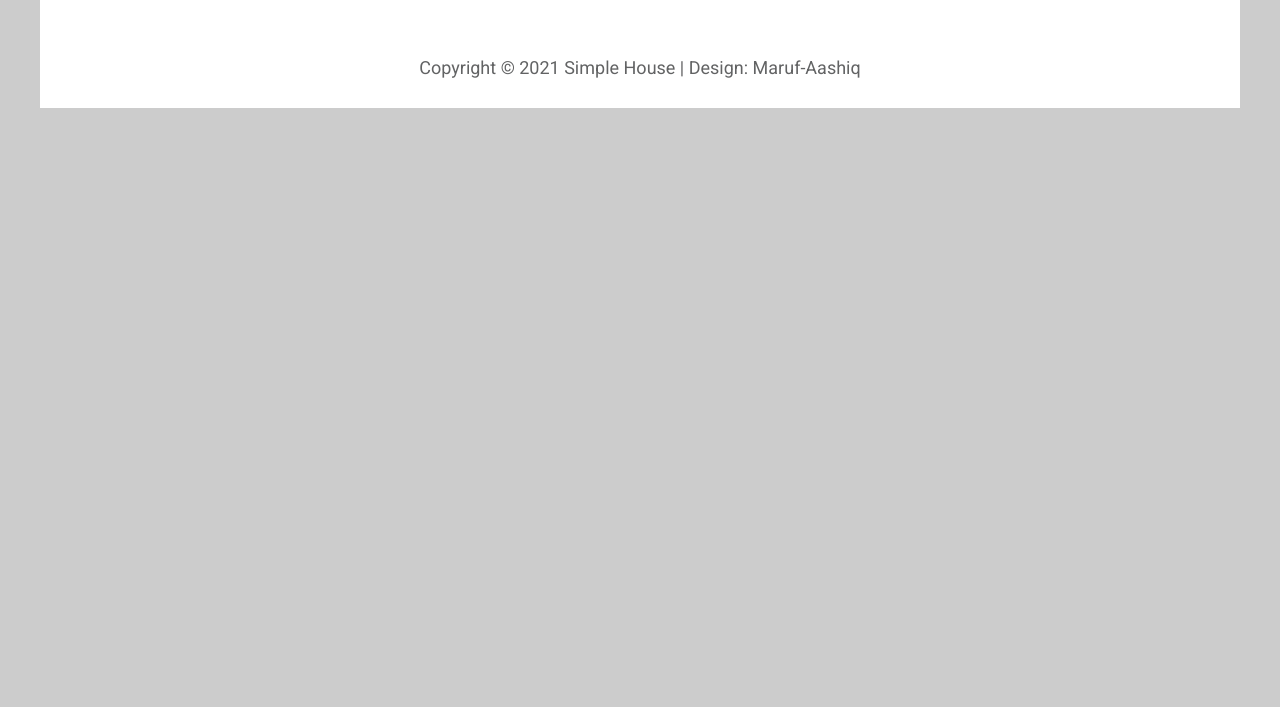
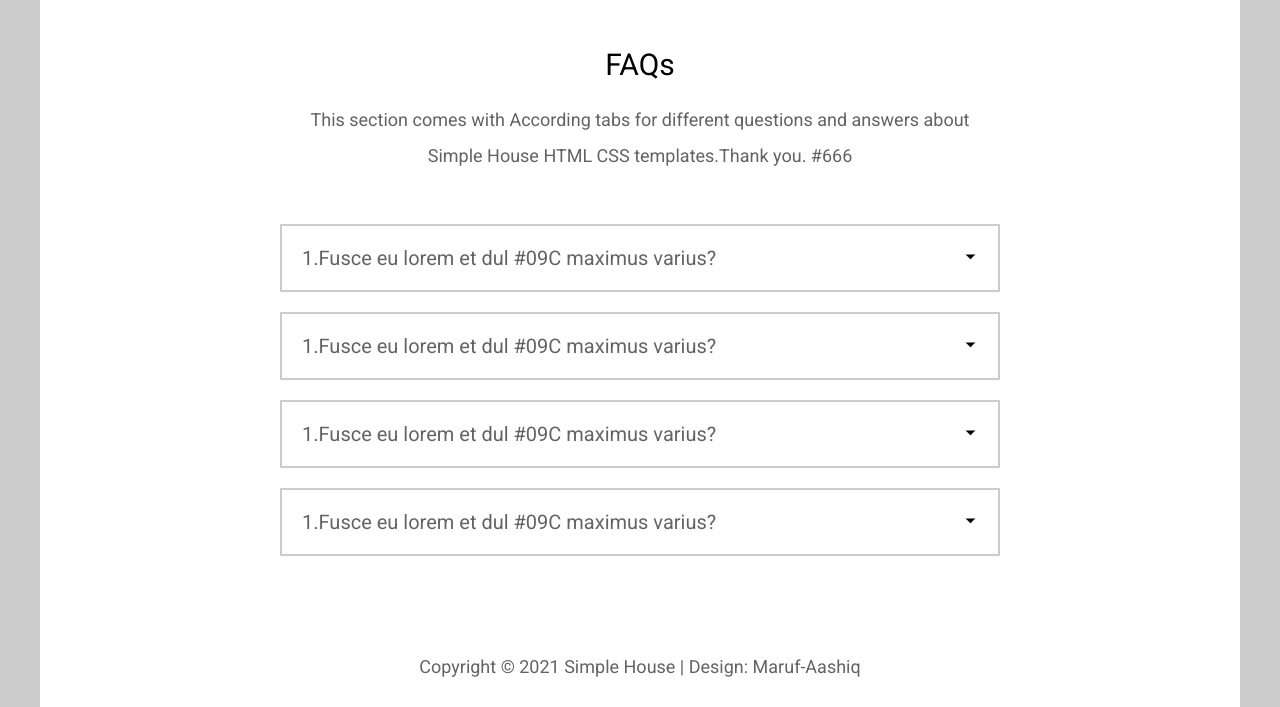
Before and after one commit to mdmarufsarker/Simple-House, a website: page contact.html in a window 1280 px wide. Shown: the part 1538-2245 px from the top of the page. Before the commit the page ends 1646 px from the top, so only its background shows below. Drawn offline with Linux system fonts and the light colour scheme.

Commit message:
faq section done

```diff
--- a/contact.html
+++ b/contact.html
@@ -1,21 +1,20 @@
 <!DOCTYPE html>
 <html lang="en">
+
 <head>
   <meta charset="UTF-8" />
   <meta http-equiv="X-UA-Compatible" content="IE=edge" />
   <meta name="viewport" content="width=device-width, initial-scale=1.0" />
   <link rel="shortcut icon" type="image/png" href="./favicon.ico" />
   <link rel="preconnect" href="https://fonts.gstatic.com" />
-    <link
-      href="https://fonts.googleapis.com/css2?family=Roboto:wght@100;300;400;500;700;900&display=swap"
-      rel="stylesheet"
-    />
+  <link href="https://fonts.googleapis.com/css2?family=Roboto:wght@100;300;400;500;700;900&display=swap"
+    rel="stylesheet" />
   <title>Simple House</title>
   <link rel="stylesheet" href="./style.css" />
 </head>
 
 <body>
-    <div class="container" id="about">
+  <div class="container" id="contact">
     <div class="section-1">
       <!-- Aashiq -->
       <header>
@@ -54,14 +53,7 @@
           <form action="#">
             <input type="text" placeholder="Enter your name" required />
             <input type="email" placeholder="Enter your email " required />
-              <textarea
-                name="msg"
-                id=""
-                cols="30"
-                rows="7"
-                placeholder="Message..."
-                required
-              ></textarea>
+            <textarea name="msg" id="" cols="30" rows="7" placeholder="Message..." required></textarea>
             <button type="submit" class="btn btn-green">Send</button>
           </form>
         </div>
@@ -92,16 +84,94 @@
     <div class="section-3">
       <iframe
         src="https://www.google.com/maps/embed?pb=!1m18!1m12!1m3!1d4122.195975447273!2d90.42019961519375!3d23.765367194120838!2m3!1f0!2f0!3f0!3m2!1i1024!2i768!4f13.1!3m3!1m2!1s0x3755c788b8abe519%3A0xe2a5654f76419b46!2sBangladesh%20Television%20-%20BTV!5e1!3m2!1sen!2sbd!4v1623384317387!5m2!1sen!2sbd"
-          width="900"
-          height="450"
-          style="border: 0"
-          allowfullscreen=""
-          loading="lazy"
-        ></iframe>
+        width="900" height="450" style="border: 0" allowfullscreen="" loading="lazy"></iframe>
+    </div>
+
+    <div class="section-4-faq">
+      <div class="heading-text-faq">
+        <h1 class="faq-heading">
+          FAQs
+        </h1>
+        <p class="faq-paragraph">
+          This section comes with According tabs for different questions and answers about
+          <br> Simple House HTML CSS
+          templates.Thank you. #666
+        </p>
+      </div>
+
+      <div class="faq-main">
+        <div class="faq__box">
+          <div class="faq__question">
+            <h1>
+              1.Fusce eu lorem et dul #09C maximus varius?
+            </h1>
+            <svg width="15" height="10" viewBox="0 0 42 25">
+              <path d="M3 3L21 21L39 3" stroke="white" stroke-width="7" stroke-linecap="round" />
+            </svg>
+          </div>
+          <div class="faq__answere">
+            <p>
+              Lorem, ipsum dolor sit amet consectetur adipisicing elit. Expedita, ex. Similique iure et, facilis amet a
+              blanditiis ratione. Beatae, temporibus.
+            </p>
+          </div>
+        </div>
+
+        <div class="faq__box">
+          <div class="faq__question">
+            <h1>
+              1.Fusce eu lorem et dul #09C maximus varius?
+            </h1>
+            <svg width="15" height="10" viewBox="0 0 42 25">
+              <path d="M3 3L21 21L39 3" stroke="white" stroke-width="7" stroke-linecap="round" />
+            </svg>
+          </div>
+          <div class="faq__answere">
+            <p>
+              Lorem, ipsum dolor sit amet consectetur adipisicing elit. Expedita, ex. Similique iure et, facilis amet a
+              blanditiis ratione. Beatae, temporibus.
+            </p>
+          </div>
+        </div>
+        <div class="faq__box">
+          <div class="faq__question">
+            <h1>
+              1.Fusce eu lorem et dul #09C maximus varius?
+            </h1>
+            <svg width="15" height="10" viewBox="0 0 42 25">
+              <path d="M3 3L21 21L39 3" stroke="white" stroke-width="7" stroke-linecap="round" />
+            </svg>
+          </div>
+          <div class="faq__answere">
+            <p>
+              Lorem, ipsum dolor sit amet consectetur adipisicing elit. Expedita, ex. Similique iure et, facilis amet a
+              blanditiis ratione. Beatae, temporibus.
+            </p>
+          </div>
+        </div>
+        <div class="faq__box">
+          <div class="faq__question">
+            <h1>
+              1.Fusce eu lorem et dul #09C maximus varius?
+            </h1>
+            <svg width="15" height="10" viewBox="0 0 42 25">
+              <path d="M3 3L21 21L39 3" stroke="white" stroke-width="7" stroke-linecap="round" />
+            </svg>
+          </div>
+          <div class="faq__answere">
+            <p>
+              Lorem, ipsum dolor sit amet consectetur adipisicing elit. Expedita, ex. Similique iure et, facilis amet a
+              blanditiis ratione. Beatae, temporibus.
+            </p>
+          </div>
+        </div>
+      </div>
     </div>
     <footer class="text-center">
       Copyright &copy; 2021 Simple House | Design: Maruf-Aashiq
     </footer>
   </div>
+  <script src="./js/app.js"></script>
 </body>
+
 </html>
--- a/js/app.js
+++ b/js/app.js
@@ -0,0 +1,7 @@
+const faqs = document.querySelectorAll(".faq__box");
+
+faqs.forEach((faq__box) => {
+     faq__box.addEventListener("click", () => {
+          faq__box.classList.toggle("active");
+     });
+});
--- a/sass/abstracts/_variables.scss
+++ b/sass/abstracts/_variables.scss
@@ -12,3 +12,7 @@ $color-red-lite: #993332;
 $color-red-dark: #752423;
 $color-readmore: #98999a;
 $color-grey: #777;
+$color-grey-lite:#ccc;
+
+$color-border-grey-lite:#ccc;
+$color-border-grey-dark:#777;
--- a/sass/pages/_contact.scss
+++ b/sass/pages/_contact.scss
@@ -70,8 +70,68 @@
       }
     }
   }
+
+  //Asiek part incomplete js
   .section-3 {
     width: 80%;
     margin: 3rem auto;
   }
+  .section-4-faq {
+    margin:5rem 0;
+    .heading-text-faq {
+      text-align: center;
+      h1{
+        font-size:3rem;
+        font-weight: 400;
+        margin-bottom:2rem;
+
+      }
+      p{
+        color:$color-desc;
+        line-height: 2;
+      }
+    }
+    .faq-main{
+      width: 60%;
+      margin:5rem auto;
+
+      display:flex;
+      flex-direction: column;
+      justify-content:center;
+
+      .faq__box{
+        display: flex;
+        flex-direction: column;
+        justify-content:space-between;
+        border:2px solid $color-border-grey-lite;
+        margin-bottom:2rem;
+        padding: 2rem;
+
+        .faq__answere{
+          max-height: 0;
+          overflow:hidden;
+
+          p{
+            margin-top:1rem;
+            color:$color-grey;
+          }
+        }
+        .faq__question{
+          display:flex;
+          justify-content:space-between;
+          align-items: center;
+
+          h1{
+            font-size:2rem;
+            font-weight: 400;
+            color:$color-desc;
+          }
+        }
+      }
+    }
+  }
+
+  .faq__box.active .faq__answere {
+   max-height: 300px;
+  }
 }
```
Also changed, not shown: style.css. Lines whose indentation alone changed are shown as unchanged.
